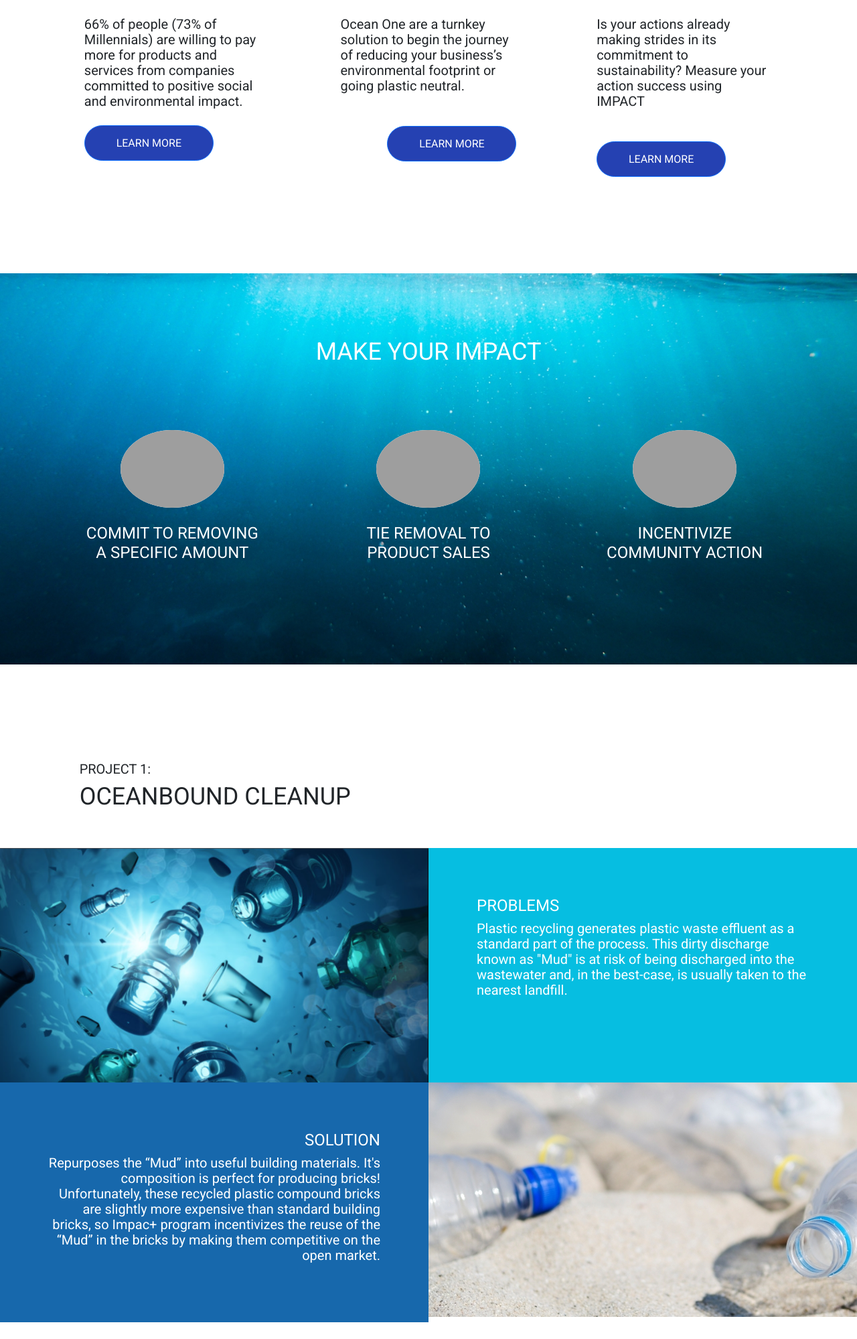
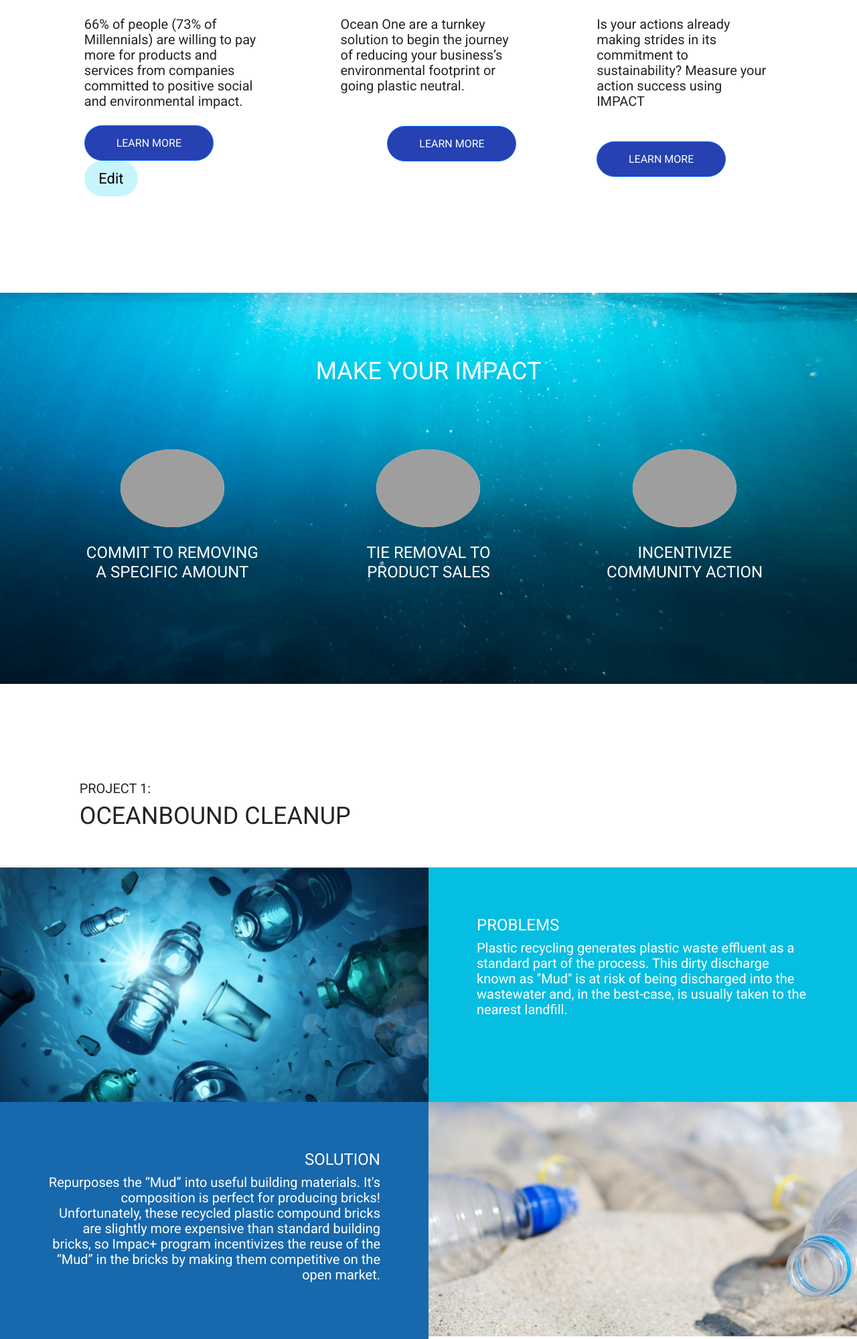
Before and after one commit to 1langit/PPW-P14, a PHP site: page / in a window 1280 px wide. Shown: the part 1167-3166 px from the top of the page at 67% size. Run offline with PHP 8.4, Linux system fonts and the light colour scheme; data comes from the database, SQL or seed files in the repository; grey boxes are pictures that could not be loaded.

Commit message:
third commit

```diff
--- a/css/style.css
+++ b/css/style.css
@@ -29,6 +29,11 @@ a:hover {
     opacity: 0.7;
 }
 
+p {
+    font-size: 20px;
+    line-height: 23px;
+}
+
 /* -------------------------------------- Section 1 -------------------------------------- */
 
 .navbar-nav li {
@@ -46,20 +51,13 @@ a:hover {
 }
 
 .banner-img {
-    background-image: url("img/cover.jpg");
+    background-image: url("/img/cover.jpg");
     background-size: cover; /*FIT IMAGE TO PAGE*/
 }
 
 h1.frst {
     font-size: 64px;
     line-height: 75px;
-    color: #FFFFFF;
-}
-
-p.frst {
-    font-size: 20px;
-    line-height: 23px;
-    text-align: center;
     color: #FFFFFF;
 }
 
@@ -79,11 +77,6 @@ h3.scnd {
     line-height: 28px;
 }
 
-p.scnd {
-    font-size: 20px;
-    line-height: 23px;
-}
-
 button.scnd {
     width: 193px;
     height: 53px;
@@ -91,6 +84,17 @@ button.scnd {
     font-weight: 400;
     font-size: 16px;
     line-height: 19px;
+}
+
+.textedit {
+    background-color: #c7f5fe;
+    border: none;
+    border-radius: 30px;
+    height: 53px;
+    width: 80px;
+}
+.textedit:hover {
+    background-color: #06BEE1;
 }
 
 /* -------------------------------------- Section 3 -------------------------------------- */
@@ -101,7 +105,7 @@ img.thrd {
 }
 
 .bg-img {
-    background-image: url("img/bg.jpg");
+    background-image: url("/img/bg.jpg");
     background-size: cover;
 }
 
@@ -110,11 +114,6 @@ img.thrd {
 img.frth {
     width: 720px;
     height: 390px;
-}
-
-p.frth {
-    font-size: 20px;
-    line-height: 23px;
 }
 
 .title-frth {
@@ -126,22 +125,22 @@ p.frth {
 }
 
 .img-a {
-    background-image: url("img/img1.png");
+    background-image: url("/img/img1.png");
     background-size: cover;
     height: 350px;
 }
 .img-b {
-    background-image: url("img/img2.jpg");
+    background-image: url("/img/img2.jpg");
     background-size: cover;
     height: 350px;
 }
 .img-c {
-    background-image: url("img/img3.png");
+    background-image: url("/img/img3.png");
     background-size: cover;
     height: 350px;
 }
 .img-d {
-    background-image: url("img/img4.jpg");
+    background-image: url("/img/img4.jpg");
     background-size: cover;
     height: 350px;
 }
--- a/index.php
+++ b/index.php
@@ -42,11 +42,11 @@
         <div class="content text-center">
             <h1 class="frst">Save the Ocean</h1>
             <br>
-            <p class="frst">
+            <p class="text-white">
                 Plastic waste can have a devastating impact on wildlife. Reducing plastic waste is<br>important for protecting the environment, wildlife, and human health.
             </p>
             <br><br>
-            <button type="button" class="btn btn-primary frst">TAKE ACTION</button>
+            <button type="button" class="btn btn-primary frst" onclick="action()">TAKE ACTION</button>
         </div>
     </div>
 
@@ -60,16 +60,17 @@
             <div class="col-md-3 gy-5">
                 <h3 class="scnd">ALIGN</h5>
                 <div class="my-4"></div>
-                <p class="scnd">
+                <p id="edit">
                     66% of people (73% of Millennials) are willing to pay more for products and services from companies committed to positive social and environmental impact.
                 </p>
                 <div class="my-4"></div>
                 <button type="button" class="btn btn-primary scnd">LEARN MORE</button>
+                <button class="textedit" onclick="textEdit()">Edit</button>
             </div>
             <div class="col-md-3 gy-5">
                 <h3 class="scnd">KICKSTART</h5>
                 <div class="my-4"></div>
-                <p class="scnd">
+                <p>
                     Ocean One are a turnkey solution to begin the journey of reducing your business’s environmental footprint or going plastic neutral.
                 </p>
                 <div class="my-5"></div>
@@ -78,7 +79,7 @@
             <div class="col-md-3 gy-5">
                 <h3 class="scnd">AMPLIFY</h5>
                 <div class="my-4"></div>
-                <p class="scnd">
+                <p >
                     Is your actions already making strides in its commitment to sustainability? Measure your action success using IMPACT
                 </p>
                 <div class="my-5"></div>
@@ -142,7 +143,7 @@
             <div class="col-lg-6 img-a"></div>
             <div class="col-lg-6 text-p-frth bg-color1 text-white">
                 <h4>PROBLEMS</h4>
-                <p class="frth">
+                <p>
                     Plastic recycling generates plastic waste effluent as a standard part of the process. This dirty discharge known as "Mud" is at risk of being discharged into the wastewater and, in the best-case, is usually taken to the nearest landfill.
                 </p>
             </div>
@@ -150,7 +151,7 @@
         <div class="row text-end">
             <div class="col-lg-6 text-p-frth text-end bg-color2 text-white">
                 <h4>SOLUTION</h4>
-                <p class="frth">
+                <p>
                     Repurposes the “Mud” into useful building materials. It's composition is perfect for producing bricks! Unfortunately, these recycled plastic compound bricks are slightly more expensive than standard building bricks, so Impac+ program incentivizes the reuse of the “Mud” in the bricks by making them competitive on the open market.
                 </p>
             </div>
@@ -169,7 +170,7 @@
             <div class="col-lg-6 img-c"></div>
             <div class="col-lg-6 text-p-frth bg-color3 text-white">
                 <h4>PROBLEMS</h4>
-                <p class="frth">
+                <p>
                     Fishing gear - nets and ropes - pose a significant risk to sea life if cut away in the ocean. Unfortunately, incentives do not exist to recover this gear so at the end of its life, most gets landfilled or simply cut away at sea. It's a huge reason for why fishing nets are the largest ocean plastic polluter.
                 </p>
             </div>
@@ -177,7 +178,7 @@
         <div class="row text-end ">
             <div class="col-lg-6 text-p-frth text-end bg-color1 text-white">
                 <h4>SOLUTION</h4>
-                <p class="frth">
+                <p>
                     We provides the funds needed to incentivize collection and recycling of this gear. This program creates a pathway for the reclamation of end of life fishing gear.
                 </p>
             </div>
@@ -197,13 +198,14 @@
                 <iframe class="w-100" src="https://www.google.com/maps/embed?pb=!1m18!1m12!1m3!1d3953.1738239980377!2d110.3774998!3d-7.7713847!2m3!1f0!2f0!3f0!3m2!1i1024!2i768!4f13.1!3m3!1m2!1s0x2e7a59b2d4729729%3A0xac4d7b5fcf34f8e4!2sUniversitas%20Gadjah%20Mada!5e0!3m2!1sid!2sid!4v1683390076835!5m2!1sid!2sid" width="600" height="450" style="border:0;" allowfullscreen="" loading="lazy" referrerpolicy="no-referrer-when-downgrade"></iframe>
             </div>
             <div class="col-md-5 px-5">
-                <form>
+                <!-- <form> -->
                     <br>
-                    <input type="text" class="form-control-lg form-ffth" placeholder="Name"><br><br>
-                    <input type="email" class="form-control-lg form-ffth" placeholder="Email"><br><br>
-                    <textarea class="form-control-lg form-ffth" rows="4" placeholder="Write your message here..."></textarea><br><br>
-                    <button type="submit" class="btn btn-primary mb-3 ffth">SEND</button>
-                </form>
+                    <input type="text" class="form-control-lg form-ffth" id="name" placeholder="Name"><br><br>
+                    <input type="email" class="form-control-lg form-ffth" id="mail" placeholder="Email"><br><br>
+                    <textarea class="form-control-lg form-ffth" rows="4" id="message" placeholder="Write your message here..."></textarea><br><br>
+                    <button onclick="messLog()" class="btn btn-primary mb-3 ffth">SEND</button><br><br>
+                    <div id="mess-log"></div>
+                <!-- </form> -->
             </div>
         </div>
     </div>
@@ -234,6 +236,29 @@
                 nav.classList.remove('nav-bg', 'shadow');
             }
         });
+
+        function action() {
+            alert("I am taking action!");
+        }
+
+        function textEdit() {
+            var fil = document.getElementById("edit");
+            var isEditable = fil.contentEditable === "true";
+            if (isEditable) {
+                fil.setAttribute("contenteditable", "false");
+            }
+            else {
+                fil.setAttribute("contenteditable", "true");
+            }
+        }
+
+        function messLog() {
+            var nam = document.getElementById("name").value;
+            var mai = document.getElementById("mail").value;
+            var mes = document.getElementById("message").value;
+            var log = document.getElementById("mess-log");
+            log.innerHTML = "<h4><b>Thanks for your responses. Your data recorded as:</b></h4> <p style='line-height: 1.5;'>Hello, my name is " + nam + "<br>Please contact me through " + mai + "<br>I want to say about:<br>" + mes + "</p>"
+        }
     </script>
 </body>
 </html>
```
